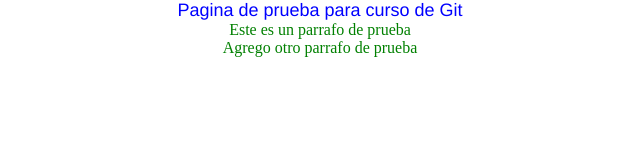
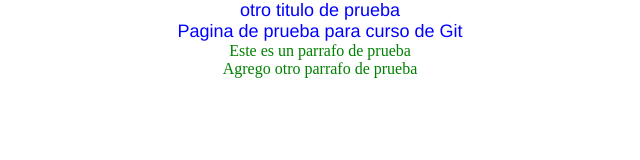
Before and after one commit to JOVANNYAC/pagina-curso-git, a plain HTML site: page index.html in a window 1280 px wide. Shown: the whole page, without its empty margins (320-960 px from the left). Drawn offline with Linux system fonts and the light colour scheme.

Commit message:
titulo de prueba

```diff
--- a/index.html
+++ b/index.html
@@ -7,7 +7,7 @@
     <link rel="stylesheet" href="./estilos.css">
     <title>Prueba curso de Git</title>
 </head>
-<body>
+<body><h1>otro titulo de prueba</h1>
     <h1>Pagina de prueba para curso de Git</h1>
     <p>Este es un parrafo de prueba</p>
     <p>Agrego otro parrafo de prueba</p>
```
